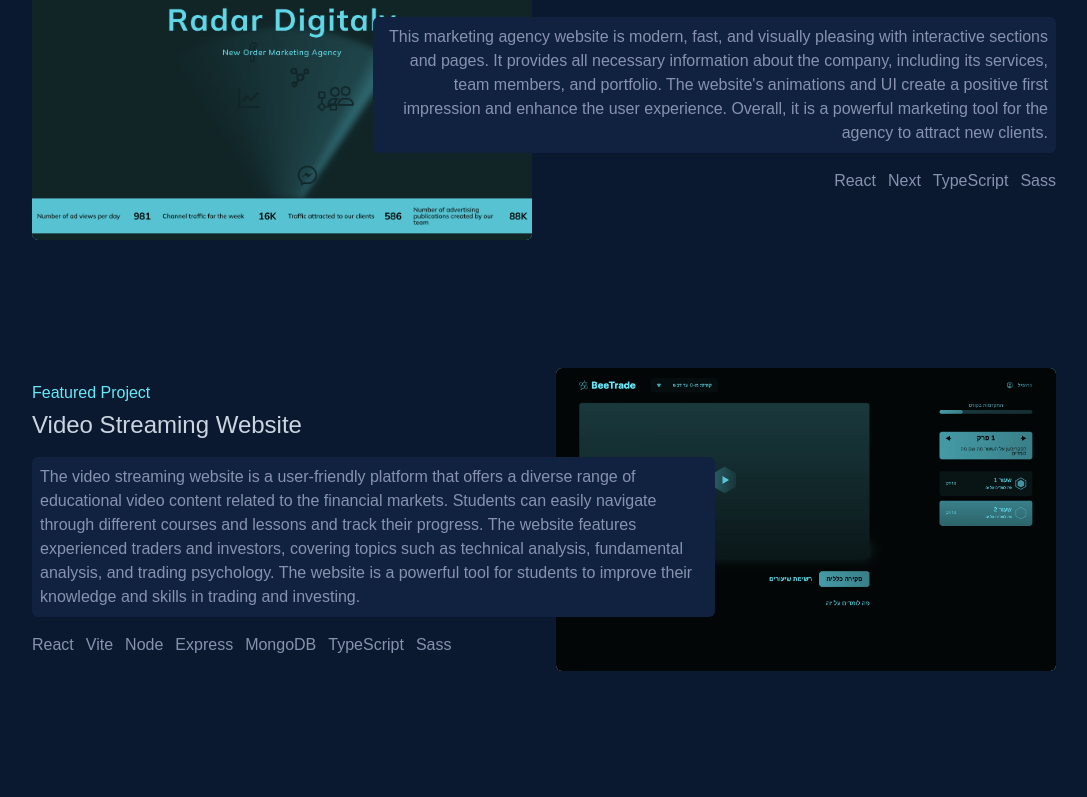
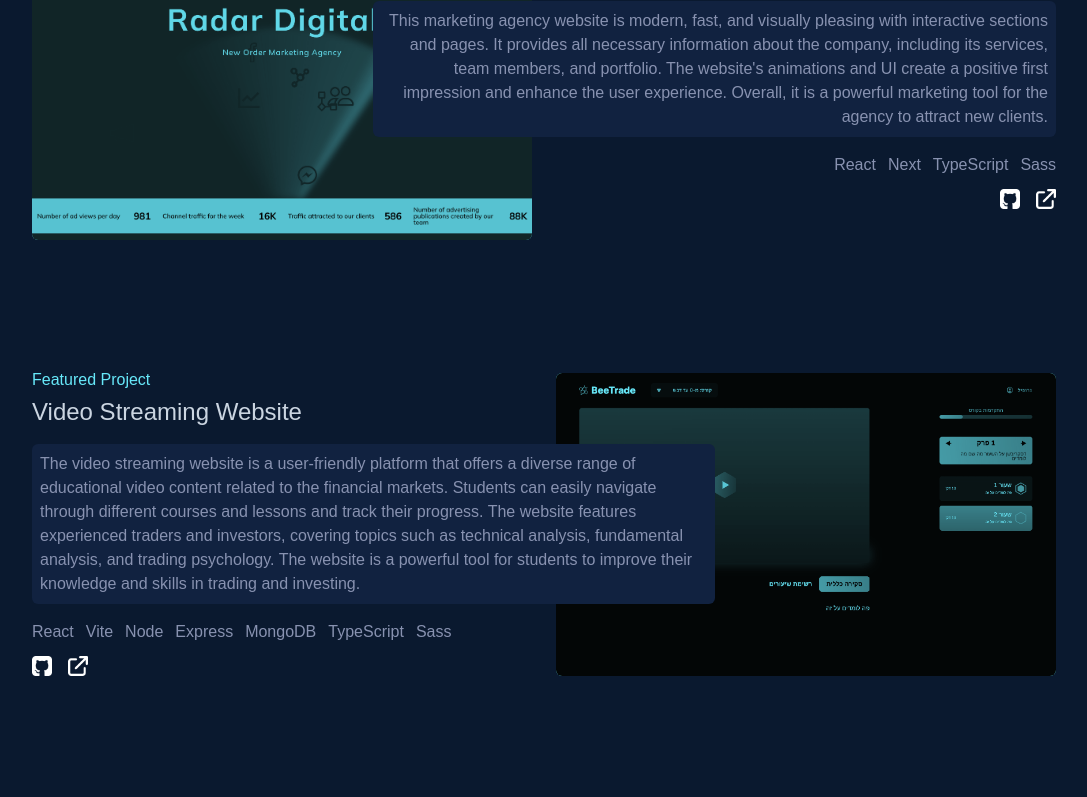
Before and after one commit to matveisch/portfolio, a Next.js app: page / in a window 1280 px wide. Shown: the part 2276-3073 px from the top of the page, without its empty margins (96-1183 px from the left). Built offline with nearby package versions, Linux system fonts and the light colour scheme.

Commit message:
work desktop polishing

```diff
--- a/src/components/FeaturedProject.tsx
+++ b/src/components/FeaturedProject.tsx
@@ -1,4 +1,7 @@
 import Image, { StaticImageData } from 'next/image';
+import githubIcon from '../../public/images/github.png';
+import linkIcon from '../../public/images/external-link.png';
+import styles from '../styles/Home.module.css';
 
 interface Props {
   title: string;
@@ -39,6 +42,14 @@ export default function FeaturedProject(props: Props) {
             return <p key={item}>{item}</p>;
           })}
         </div>
+        <div className="flex gap-4 items-center mt-3">
+          <a href={linkGithub}>
+            <Image src={githubIcon} alt="github-icon" width={20} className={`${styles.filter}`} />
+          </a>
+          <a href={linkWebsite}>
+            <Image src={linkIcon} alt="link-icon" width={20} className={`${styles.filter}`} />
+          </a>
+        </div>
       </div>
     </div>
   );
--- a/src/components/Navbar.tsx
+++ b/src/components/Navbar.tsx
@@ -3,7 +3,7 @@ import { PropsWithChildren } from 'react';
 
 export default function Navbar({ children }: PropsWithChildren) {
   return (
-    <nav className="flex justify-between py-5 px-10 items-center fixed w-[100vw] left-0 bg-dark-blue-blur backdrop-blur z-10">
+    <nav className="flex justify-between py-5 px-10 items-center fixed w-[100vw] top-0 left-0 bg-dark-blue-blur backdrop-blur z-10">
       <Logo />
       <div className="md:flex gap-4 hidden">
         {children}
--- a/src/styles/Home.module.css
+++ b/src/styles/Home.module.css
@@ -1,3 +1,7 @@
-.main {
+.filter {
+    filter: invert(100%) sepia(100%) saturate(0%) hue-rotate(201deg) brightness(106%) contrast(106%);
+}
 
+.filter:hover {
+    filter: invert(71%) sepia(36%) saturate(697%) hue-rotate(158deg) brightness(110%) contrast(95%);
 }
```
Also changed, not shown: public/images/external-link.png (added), public/images/github.png (added).
